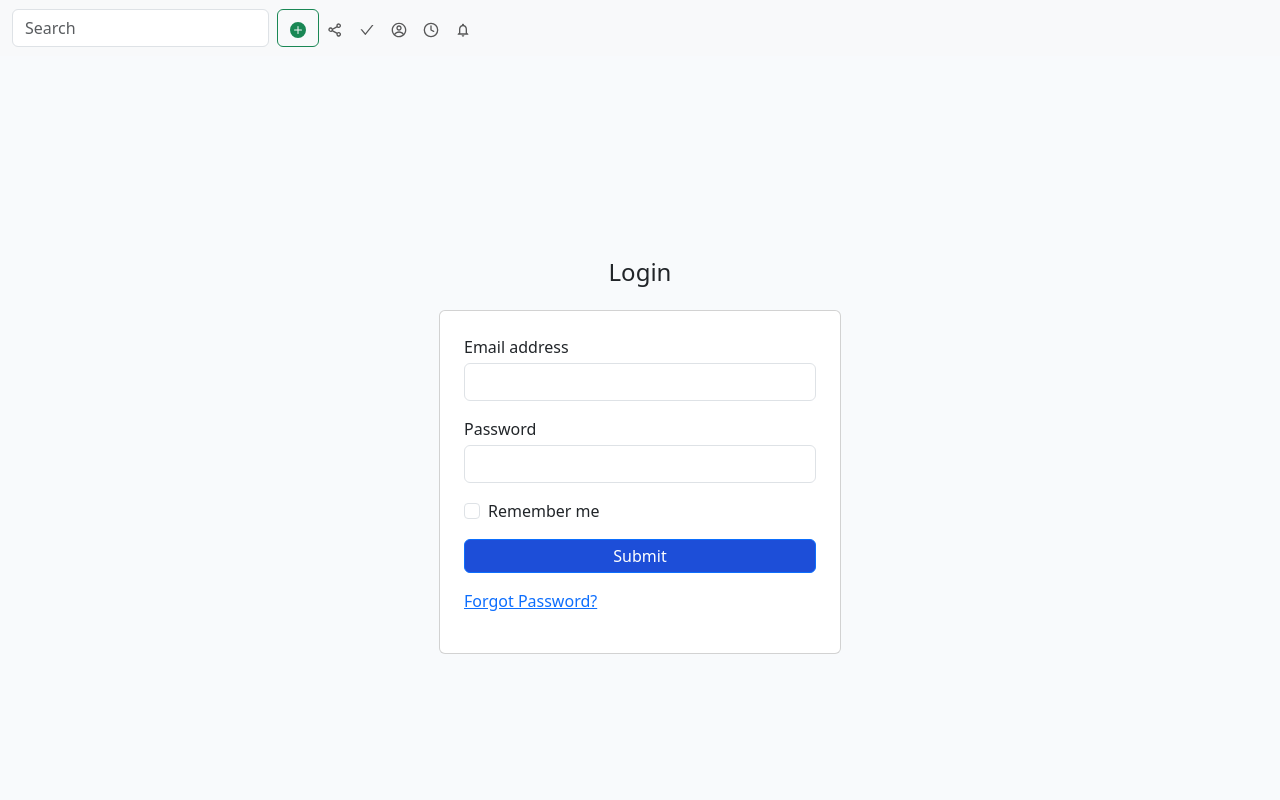
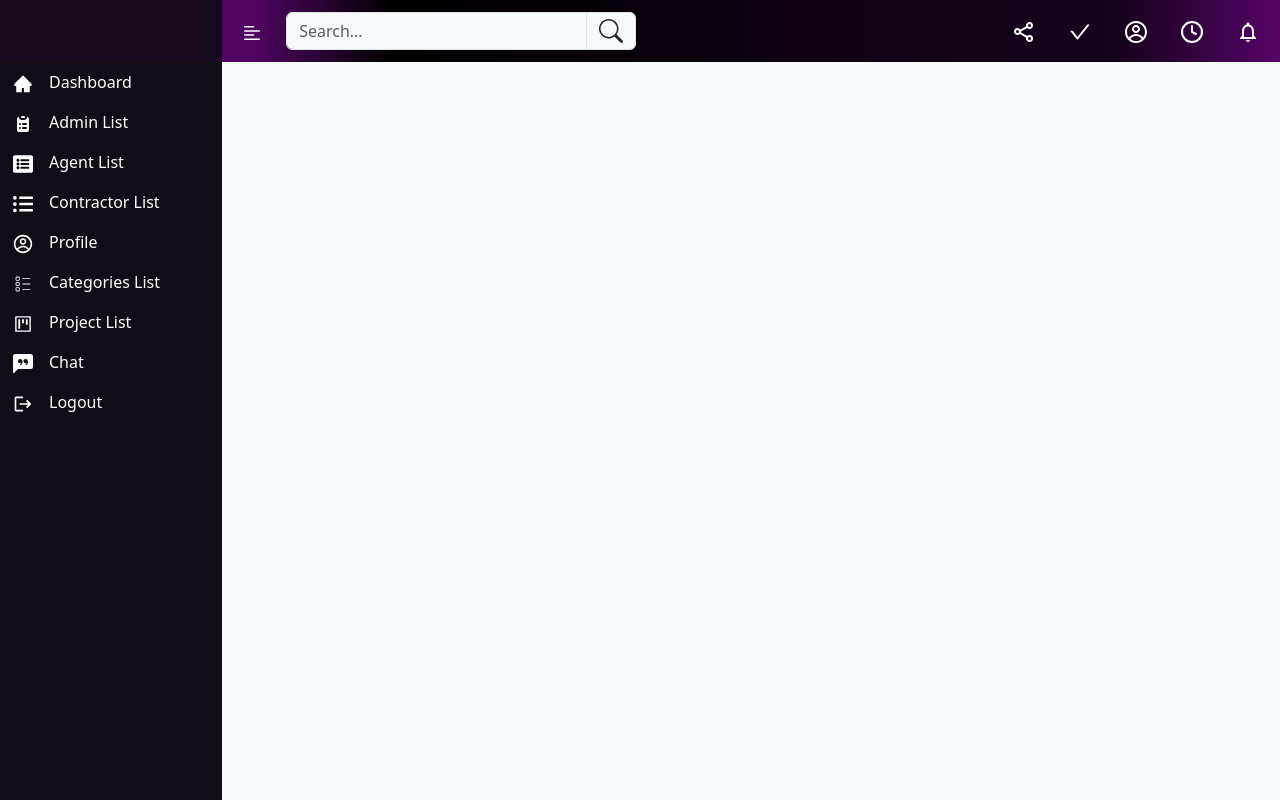
Before and after one commit to deepraj41352/roonberg, a React (Create React App) app in the folder frontend/: page / in a window 1280 px wide. Shown: the top 800 px of the page. Built offline with nearby package versions, Linux system fonts and the light colour scheme; a web font is replaced by a local one.

Commit message:
Create admin navbar and sidebar

```diff
--- a/frontend/src/App.js
+++ b/frontend/src/App.js
@@ -11,9 +11,9 @@ import RegistrationForm from "./Screens/RegistrationScreen";
 function App() {
   return (
     <div className="App">
-      <NavbarLogin />
-      <ToastContainer position="bottom-center" limit={1} />
       <BrowserRouter>
+        <NavbarLogin />
+        <ToastContainer position="bottom-center" limit={1} />
         <Routes>
           <Route path="/" element={<SignUpForm />} />
           <Route path="/registration" element={<RegistrationForm />} />
--- a/frontend/src/Components/NavbarLogin.js
+++ b/frontend/src/Components/NavbarLogin.js
@@ -6,61 +6,155 @@ import {
   Form,
   NavDropdown,
   Button,
+  InputGroup,
+  Col,
+  Row,
 } from "react-bootstrap";
 import { BiShareAlt } from "react-icons/bi";
-import { AiOutlineCheck } from "react-icons/ai";
+import { HiClipboardList } from "react-icons/hi";
+import { CiBoxList } from "react-icons/ci";
+import { FaListAlt, FaListUl } from "react-icons/fa";
+import {
+  AiOutlineCheck,
+  AiOutlineAlignLeft,
+  AiFillHome,
+  AiOutlineProject,
+} from "react-icons/ai";
 import { CgProfile } from "react-icons/cg";
 import { FiClock } from "react-icons/fi";
-import { MdOutlineNotifications } from "react-icons/md";
-import { BsFillPlusCircleFill } from "react-icons/bs";
-
+import { MdOutlineNotifications, MdLogout } from "react-icons/md";
+import {
+  BsFillPlusCircleFill,
+  BsSearch,
+  BsFillChatLeftQuoteFill,
+} from "react-icons/bs";
+import { useState } from "react";
 import { BsFillPersonFill } from "react-icons/bs";
 import { Link } from "react-router-dom";
 function NavbarLogin() {
+  const [sidebarVisible, setSidebarVisible] = useState(false);
+
+  const toggleSidebar = () => {
+    setSidebarVisible(!sidebarVisible);
+  };
   return (
     <>
-      <Navbar expand="lg" className="bg-body-tertiary">
+      <Container fluid className="px-0">
+        <div className="d-flex ">
+          <div className={`sidebar ${sidebarVisible ? "visible" : ""} `}>
+            <div className="blank-box"></div>
+            <ul className="dash-list">
+              <Link className="text-decoration-none">
+                <li>
+                  <AiFillHome className="me-3 fs-5" />
+                  Dashboard
+                </li>
+              </Link>
+              <Link className="text-decoration-none">
+                <li>
+                  <HiClipboardList className="me-3 fs-5" />
+                  Admin List
+                </li>
+              </Link>
+              <Link className="text-decoration-none">
+                <li>
+                  <FaListAlt className="me-3 fs-5" />
+                  Agent List
+                </li>
+              </Link>
+              <Link className="text-decoration-none">
+                <li>
+                  <FaListUl className="me-3 fs-5" />
+                  Contractor List
+                </li>
+              </Link>
+              <Link className="text-decoration-none">
+                <li>
+                  <CgProfile className="me-3 fs-5" />
+                  Profile
+                </li>
+              </Link>
+              <Link className="text-decoration-none">
+                <li>
+                  <CiBoxList className="me-3 fs-5" />
+                  Categories List
+                </li>
+              </Link>
+              <Link className="text-decoration-none">
+                <li>
+                  <AiOutlineProject className="me-3 fs-5" />
+                  Project List
+                </li>
+              </Link>
+              <Link className="text-decoration-none">
+                <li>
+                  <BsFillChatLeftQuoteFill className="me-3 fs-5" />
+                  Chat
+                </li>
+              </Link>
+              <Link className="text-decoration-none">
+                <li>
+                  <MdLogout className="me-3 fs-5" />
+                  Logout
+                </li>
+              </Link>
+            </ul>
+          </div>
+          <div className="px-0 w-100">
+            <Navbar expand="lg" className=" admin-navbar">
               <Container fluid>
-          <Navbar.Toggle aria-controls="navbarScroll" />
+                <div
+                  className="p-2 me-3 fs-5 admin-btn-logo"
+                  onClick={toggleSidebar}
+                >
+                  <AiOutlineAlignLeft />
+                </div>
                 <Form className="d-flex">
+                  <InputGroup className="search-bar-dash">
                     <Form.Control
                       type="search"
-              placeholder="Search"
-              className="me-2"
+                      className="search-bar-dash-inner"
+                      placeholder="Search..."
                       aria-label="Search"
+                      aria-describedby="basic-addon2"
                     />
-            <Button variant="outline-success">
-              <BsFillPlusCircleFill />
-            </Button>
+                    <InputGroup.Text id="basic-addon2">
+                      <BsSearch className="fs-4" />
+                    </InputGroup.Text>
+                  </InputGroup>
                 </Form>
-          {/* <Navbar.Brand href="#">Navbar scroll</Navbar.Brand> */}
-          {/* <Navbar.Toggle aria-controls="navbarScroll" /> */}
-          <Navbar.Collapse id="navbarScroll">
+                <Navbar.Toggle aria-controls="navbarScroll" />
+                <Navbar.Collapse
+                  className="justify-content-end"
+                  id="navbarScroll"
+                >
                   <Nav
-              className="me-auto my-2 my-lg-0"
+                    className="gap-3"
                     style={{ maxHeight: "100px" }}
                     navbarScroll
                   >
                     <Nav.Link href="#action1">
-                <BiShareAlt />
+                      <BiShareAlt className="fs-4 admin-btn-logo" />
                     </Nav.Link>
                     <Nav.Link href="#action2">
-                <AiOutlineCheck />
-              </Nav.Link>
-
-              <Nav.Link href="#">
-                <CgProfile />
+                      <AiOutlineCheck className="fs-4 admin-btn-logo  " />
                     </Nav.Link>
                     <Nav.Link href="#">
-                <FiClock />
+                      <CgProfile className="fs-4 admin-btn-logo " />
                     </Nav.Link>
                     <Nav.Link href="#">
-                <MdOutlineNotifications />
+                      <FiClock className="fs-4 admin-btn-logo " />
+                    </Nav.Link>
+                    <Nav.Link href="#">
+                      <MdOutlineNotifications className="fs-4 admin-btn-logo  " />
                     </Nav.Link>
                   </Nav>
                 </Navbar.Collapse>
               </Container>
             </Navbar>
+          </div>
+        </div>
+      </Container>
     </>
     // <Navbar expand="lg" className=" main-div" >
     //   <Container>
--- a/frontend/src/index.css
+++ b/frontend/src/index.css
@@ -1,10 +1,10 @@
 body {
   margin: 0;
-  font-family: 'Inter', sans-serif;
+  font-family: "Inter", sans-serif;
   -webkit-font-smoothing: antialiased;
   -moz-osx-font-smoothing: grayscale;
   /* background-color: rgba(0, 0, 0, 0) !important; */
-  background-color: #f8fafc !important;
+  background-color: white;
 }
 
 code {
@@ -107,4 +107,76 @@ body {
     min-width: 300px;
   }
 }
+/* -------P-Dashboard----- */
+.admin-navbar {
+  background: hsla(289, 93%, 21%, 1);
+
+  background: linear-gradient(
+    180deg,
+    hsla(289, 93%, 21%, 1) 0%,
+    hsla(287, 93%, 6%, 1) 15%,
+    hsla(0, 0%, 0%, 1) 84%,
+    hsla(289, 92%, 20%, 1) 97%
+  );
+
+  background: -moz-linear-gradient(
+    180deg,
+    hsla(289, 93%, 21%, 1) 0%,
+    hsla(287, 93%, 6%, 1) 15%,
+    hsla(0, 0%, 0%, 1) 84%,
+    hsla(289, 92%, 20%, 1) 97%
+  );
+
+  background: -webkit-linear-gradient(
+    180deg,
+    hsla(289, 93%, 21%, 1) 0%,
+    hsla(287, 93%, 6%, 1) 15%,
+    hsla(0, 0%, 0%, 1) 84%,
+    hsla(289, 92%, 20%, 1) 97%
+  );
+
+  filter: progid: DXImageTransform.Microsoft.gradient( startColorstr="#560469", endColorstr="#17011D", GradientType=1 );
+}
+.admin-btn-logo {
+  color: white;
+}
+.search-bar-dash {
+  width: 350px !important;
+}
+.search-bar-dash-inner {
+  background-color: #f8f9fa !important;
+}
+.sidebar.visible {
+  width: 0px;
+  display: none;
+}
+.sidebar {
+  width: 21%;
+  height: 100vh !important;
+  background-color: #120c16;
+  color: #fff;
+  /* white-space: nowrap; */
+  transition: all ease-in-out 4s;
+}
+.dash-list li {
+  list-style: none;
+  text-align: start;
+  padding: 8px 13px;
+}
+.dash-list {
+  padding: 0px;
+  margin: 0px;
+}
+.blank-box {
+  height: 62px;
+  width: 100%;
+  background-color: #21072c57;
+}
+.text-decoration-none {
+  text-decoration: none;
+  color: white;
+}
+.text-decoration-none :hover {
+  background-color: #c45bf157;
+}
 /* ---------Priyanshu-End------------- */
```
Lines whose indentation alone changed are shown as unchanged.
